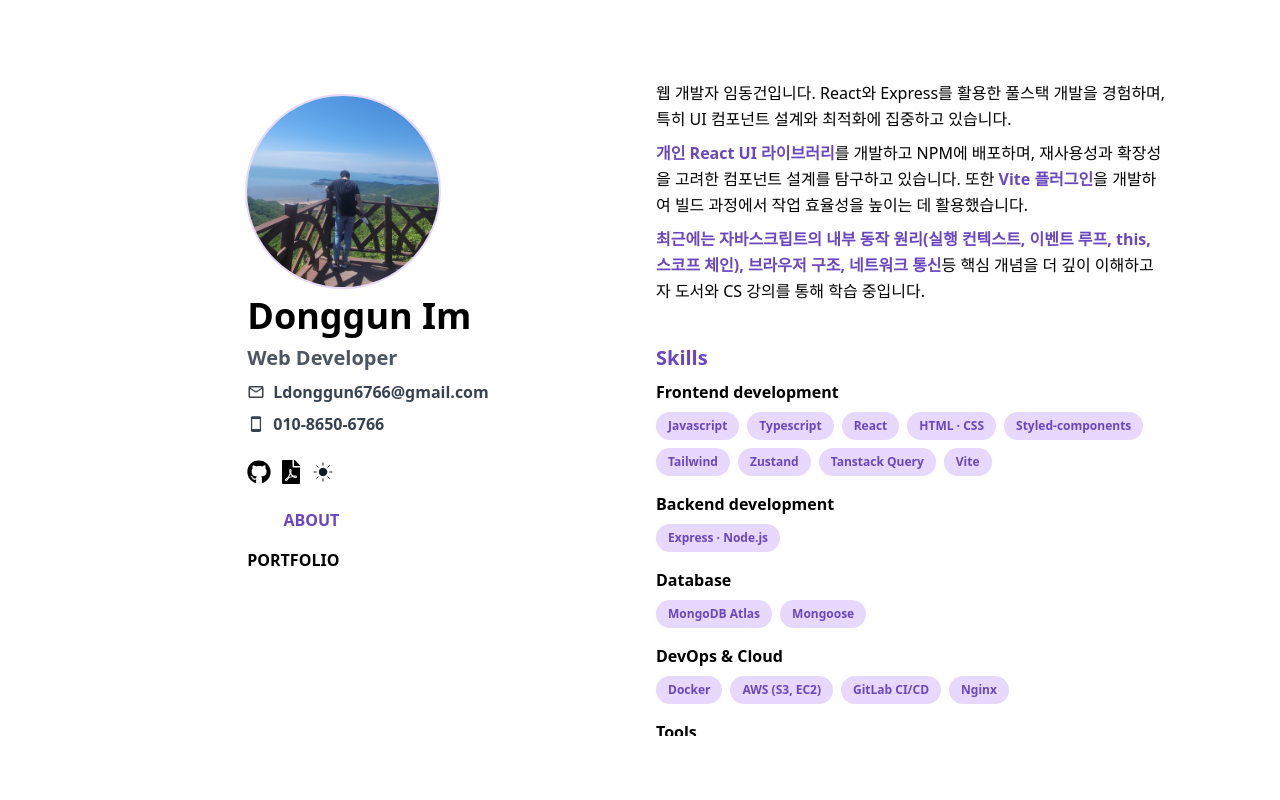
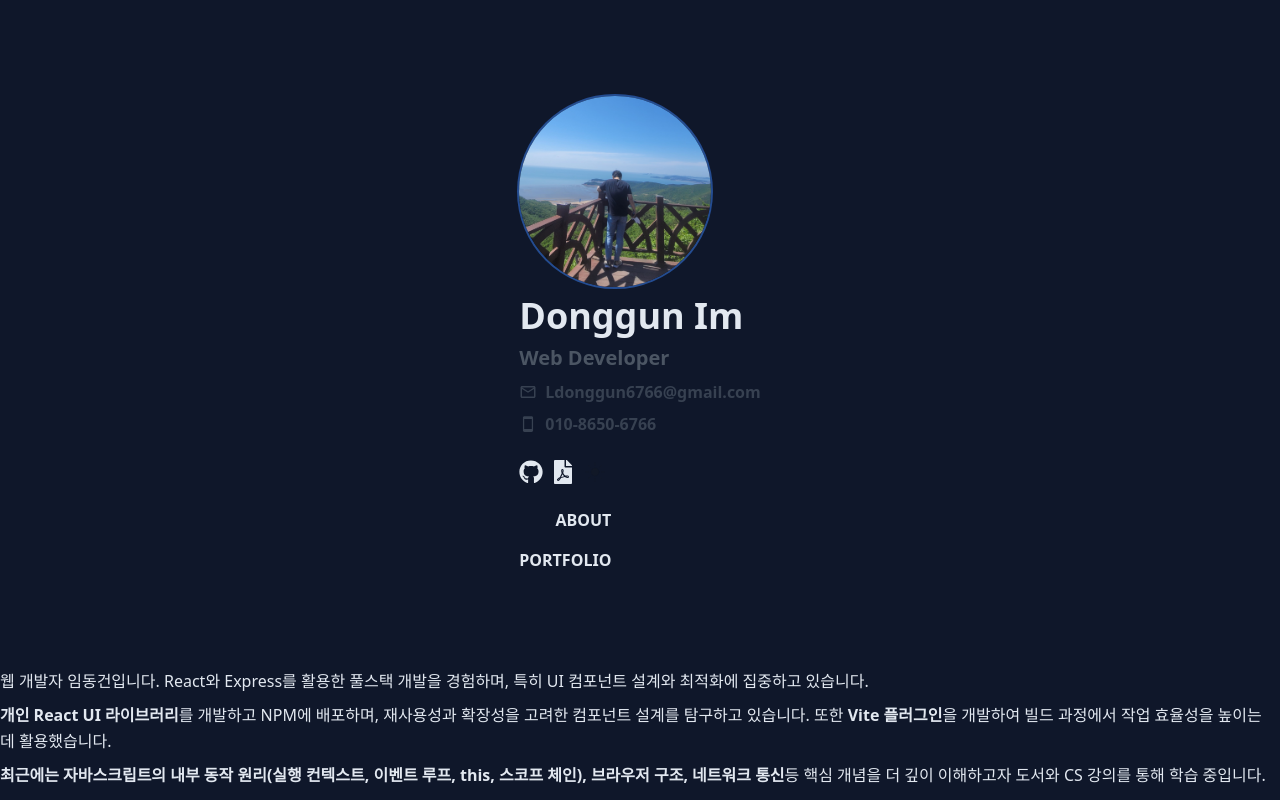
Before and after one commit to DonggunLim/resume, a React (Vite) app: page / in a window 1280 px wide. Shown: the top 800 px of the page. Built offline with nearby package versions, Linux system fonts and the light colour scheme.

Commit message:
style: layout 변경

```diff
--- a/package.json
+++ b/package.json
@@ -10,8 +10,8 @@
     "preview": "vite preview"
   },
   "dependencies": {
-    "@imdonggun/react-ui-kit": "^0.0.12",
     "@vercel/analytics": "^1.5.0",
+    "motion": "^12.12.1",
     "react": "^18.3.1",
     "react-dom": "^18.3.1",
     "react-icons": "^5.3.0",
--- a/src/components/Layout.tsx
+++ b/src/components/Layout.tsx
@@ -1,20 +1,12 @@
 import { Outlet } from "react-router-dom";
 import Header from "./Header";
-import { Analytics } from "@vercel/analytics/react";
 
 const Layout = () => {
   return (
-    <div className="dark:text-dark dark:bg-dark min-h-screen">
-      <div className="mx-auto max-w-screen-xl px-4 md:px-8 lg:px-24 flex flex-col md:flex-row h-screen">
-        <Header />
-        <div className="flex flex-1 overflow-hidden lg:py-16 md:py-24">
-          <main className="flex flex-col flex-1 overflow-y-auto p-4">
-            <Outlet />
-            <Analytics />
-          </main>
-        </div>
-      </div>
-    </div>
+    <main className="flex flex-col max-w-[1600px] mx-auto h-full">
+      <Header />
+      <Outlet />
+    </main>
   );
 };
 
--- a/src/index.css
+++ b/src/index.css
@@ -2,12 +2,17 @@
 @tailwind components;
 @tailwind utilities;
 
-a {
-  text-decoration: none;
-  color: black;
+body {
+  @apply bg-[#0f172a] text-slate-200 font-sans antialiased;
+  min-height: 100vh;
+  line-height: 1.5;
+  -webkit-font-smoothing: antialiased;
 }
 
-a:hover {
-  color: #0a66c2;
-  text-decoration: underline;
+html,
+body,
+#root {
+  height: 100%;
+  margin: 0;
+  padding: 0;
 }
--- a/tailwind.config.js
+++ b/tailwind.config.js
@@ -4,15 +4,12 @@ export default {
   theme: {
     extend: {
       colors: {
-        primary: {
-          light: {
-            bg: "#e9d8fd",
-            text: "#6b46c1",
-          },
-          dark: {
-            bg: "#2c7a7b1a",
-            text: "#4fd1c5",
-          },
+        primary: "#64ffda", // 강조색
+        text: {
+          base: "#1a202c", // 기본 텍스트
+          sub: "#4a5568", // 보조 텍스트
+          muted: "#718096", // 설명/힌트 텍스트
+          link: "#3182ce", // 링크색
         },
       },
       textColor: {
```
Also changed, not shown: 2 other files (tests, documents, lock files or other folders).
